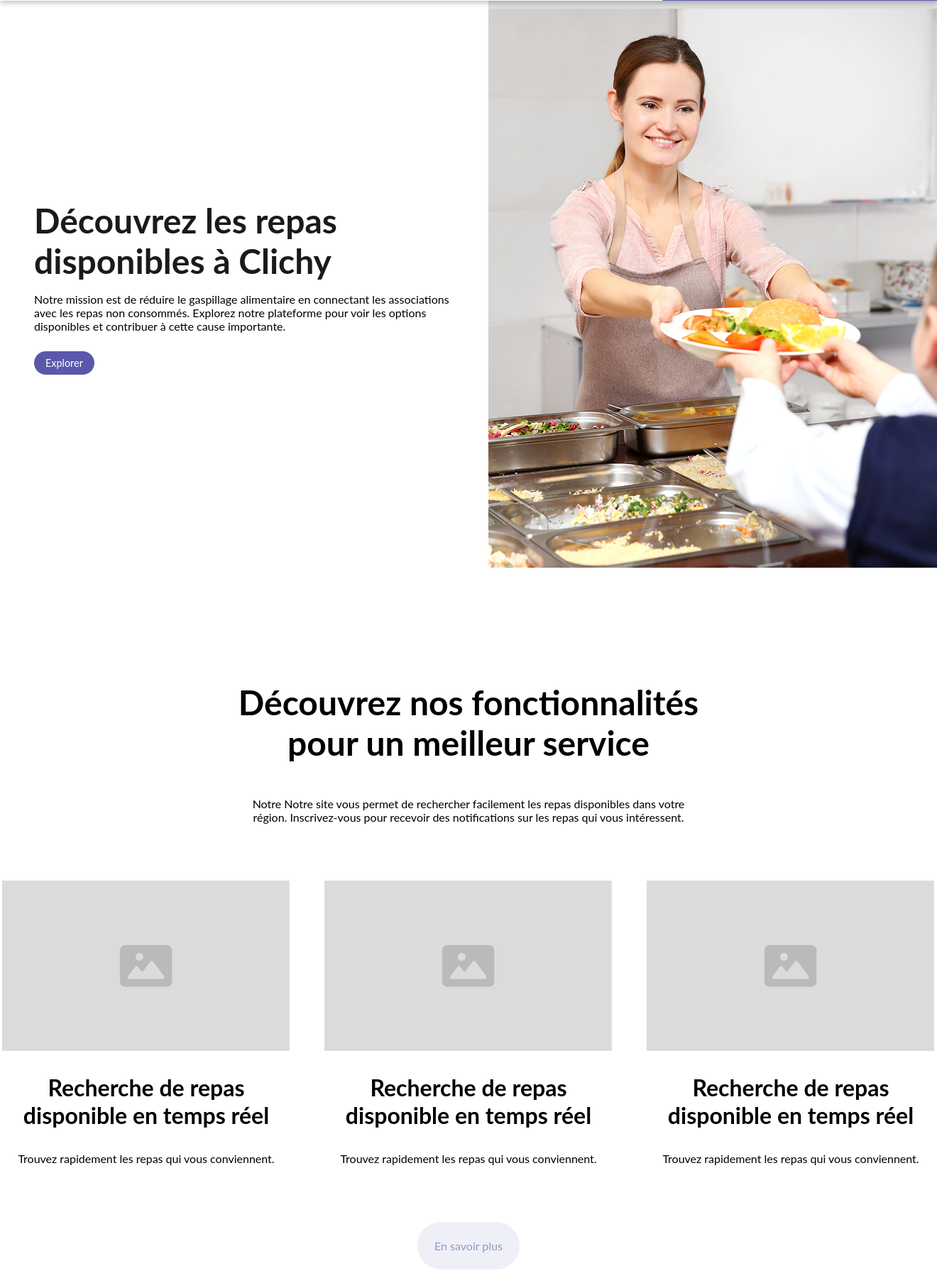
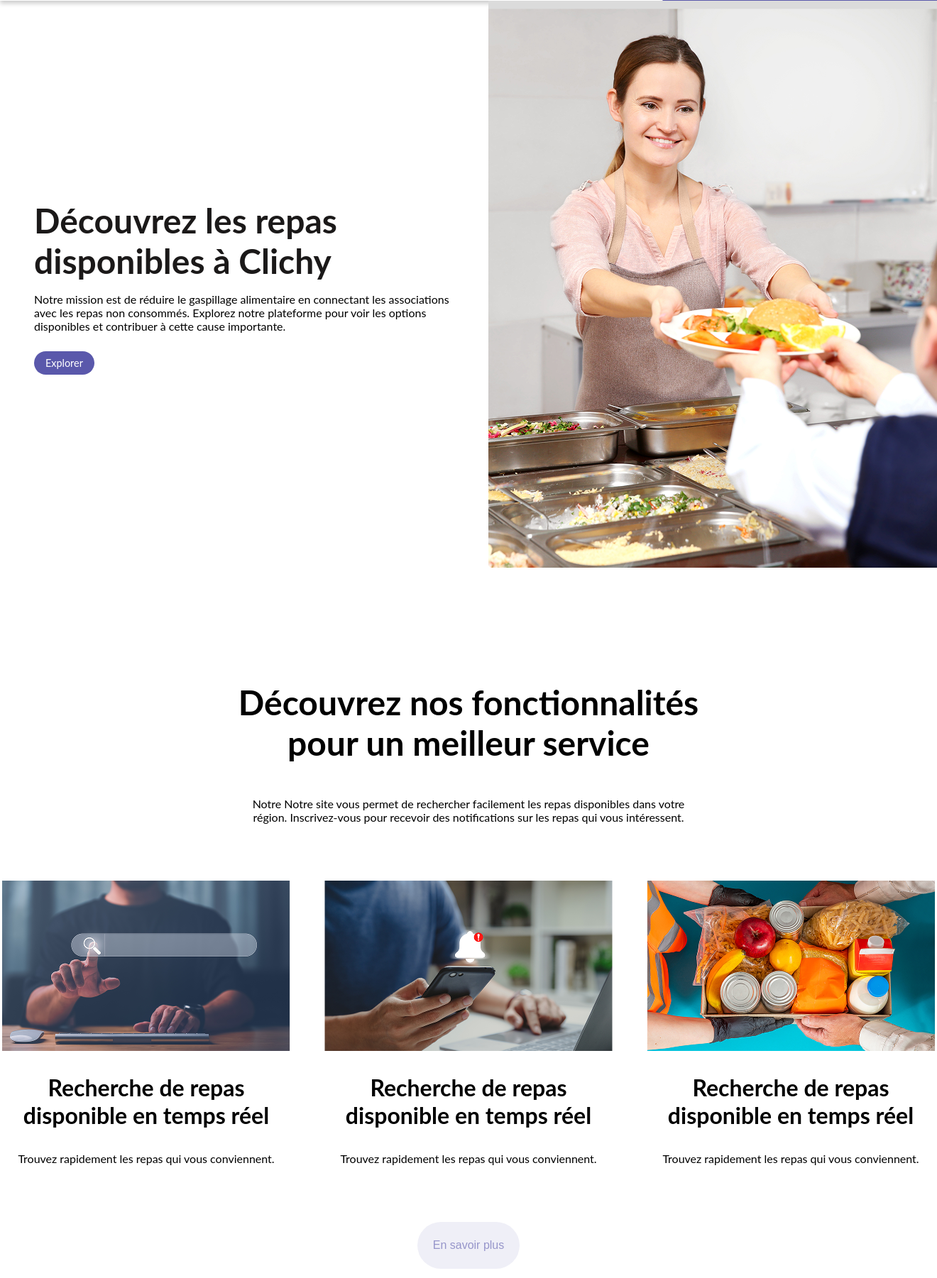
Before and after one commit to 17Sx/bap-clichy-2025, a PHP site: page /home.php in a window 1320 px wide. Shown: the part 79-1880 px from the top of the page at 71% size. Run offline with PHP 8.4, Linux system fonts and the light colour scheme; data comes from the database, SQL or seed files in the repository.

Commit message:
fix: homepage integration

```diff
--- a/css/home.css
+++ b/css/home.css
@@ -1,4 +1,5 @@
 @import url('header.css');
+@import url('var.css');
 
 .presentation{
     height: 100vh;
@@ -11,7 +12,7 @@
     display: flex;
     justify-content: center;
     align-items: center;
-    z-index: -1;
+    overflow: hidden;
 }
 
 .presentation-text{
@@ -34,6 +35,13 @@
     border-radius: 50px;
     cursor: pointer;
     font-size: 0.9rem;
+}
+
+.presentation-btn:hover{
+    background-color: var(--white);
+    transition: all 0.3s ease;
+    border: var(--blue) 1px solid;
+    color: var(--blue);
 }
 
 .presentation-text p{
@@ -92,6 +100,7 @@
     border: none;
     border-radius: 50px;
     font: 1em sans-serif;
+    text-decoration: none;
 }
 
 .stat {
--- a/home.php
+++ b/home.php
@@ -10,24 +10,31 @@
 
   <?php include 'templates/header.php'; ?>
 
+  <?php
+    require_once 'bdd.php';
+
+    $stmt_total = $connexion->query("SELECT COUNT(*) as total FROM message");
+    $total = $stmt_total->fetch(PDO::FETCH_ASSOC)['total'];
+
+    $stmt_claimed = $connexion->query("SELECT COUNT(*) as claimed FROM message WHERE is_claim = 1");
+    $claimed = $stmt_claimed->fetch(PDO::FETCH_ASSOC)['claimed'];
+
+    $percent_claimed = ($total > 0) ? round(($claimed / $total) * 100) : 0;
+    $percent_unclaimed = 100 - $percent_claimed;
+  ?>
 
     <main>
         <section class="presentation">
-
             <div class="presentation-container">
-
             <div class="presentation-text">
                 <h1>Découvrez les repas <br> disponibles à Clichy</h1>
                 <p>Notre mission est de réduire le gaspillage alimentaire en connectant les associations avec les repas non consommés. Explorez notre plateforme pour voir les options disponibles et contribuer à cette cause importante.</p>
                 <a href="index.php" class="presentation-btn">Explorer</a>
             </div>
 
-
             <div class="presentation-img">
                 <img src="public/img/homeleft.png" alt="">
             </div>
-
-
         </section>
 
         <section class="function">
@@ -38,26 +45,23 @@
 
           <div class="functionnalities">
             <div class="functionnalities_box">
-              <img src="./public/img/PlaceholderImage.png" alt="Placeholder Image">
+              <img src="./public/img/homemidleleft.png" alt="Placeholder Image">
               <h3>Recherche de repas disponible en temps réel</h3>
               <p>Trouvez rapidement les repas qui vous conviennent.</p>
             </div>
             <div class="functionnalities_box">
-              <img src="./public/img/PlaceholderImage.png" alt="Placeholder Image">
+              <img src="./public/img/homemidlemidle.png" alt="Placeholder Image">
               <h3>Recherche de repas disponible en temps réel</h3>
               <p>Trouvez rapidement les repas qui vous conviennent.</p>
             </div>
             <div class="functionnalities_box">
-              <img src="./public/img/PlaceholderImage.png" alt="Placeholder Image">
+              <img src="./public/img/homemidleright.png" alt="Placeholder Image">
               <h3>Recherche de repas disponible en temps réel</h3>
               <p>Trouvez rapidement les repas qui vous conviennent.</p>
             </div>
           </div>
 
-          <button class="learn_more">
-            <p>En savoir plus</p>
-          </button>
-
+          <a class="learn_more" href="faq.php">En savoir plus</a>
         </section>
 
         <section class="stat">
@@ -67,12 +71,12 @@
             <h4>Découvrez combien de repas sont disponibles chaque jour. Nos statistiques aident les associations à mieux planifier leurs récupérations.</h4>
             <div class="meal_stat">
               <div class="meal_stat_box">
-                <h3>X%</h3>
+                <h3><?php echo $percent_claimed; ?>%</h3>
                 <p>Repas récupérés par les associations partenaires.</p>
               </div>
               <div class="meal_stat_box">
-                <h3>X%</h3>
-                <p>Repas récupérés par les associations partenaires.</p>
+                <h3><?php echo $percent_unclaimed; ?>%</h3>
+                <p>Repas disponibles pour les associations partenaires.</p>
               </div>
             </div>
           </div>
@@ -85,25 +89,23 @@
           </div>
           <div class="functionnalities">
             <div class="functionnalities_box">
-              <img src="./public/img/PlaceholderImage.png" alt="Placeholder Image">
+              <img src="./public/img/homebottomleft.png" alt="Placeholder Image">
               <h3>Processus de signalement des repas disponibles</h3>
               <p>Les restaurants s'inscrivent et indiquent les plats restants.</p>
             </div>
             <div class="functionnalities_box">
-              <img src="./public/img/PlaceholderImage.png" alt="Placeholder Image">
+              <img src="./public/img/homebottommidle.png" alt="Placeholder Image">
               <h3>Processus de signalement des repas disponibles</h3>
               <p>Les restaurants s'inscrivent et indiquent les plats restants.</p>
             </div>
             <div class="functionnalities_box">
-              <img src="./public/img/PlaceholderImage.png" alt="Placeholder Image">
+              <img src="./public/img/homebottomright.png" alt="Placeholder Image">
               <h3>Processus de signalement des repas disponibles</h3>
               <p>Les restaurants s'inscrivent et indiquent les plats restants.</p>
             </div>
           </div>
 
-          <button class="learn_more">
-            <p>En savoir plus</p>
-          </button>
+          <a class="learn_more" href="faq.php">En savoir plus</a>
         </section>
 
 
@@ -124,7 +126,6 @@
         </section>
     </main>
 
-
     <?php include 'templates/footer.php'; ?>
 
 </body>
```
Also changed, not shown: contact.php (+7 -0 lines), public/img/homebottomleft.png (added), public/img/homebottommidle.png (added), public/img/homebottomright.png (added), public/img/homemidleleft.png (added), public/img/homemidlemidle.png (added), public/img/homemidleright.png (added).
